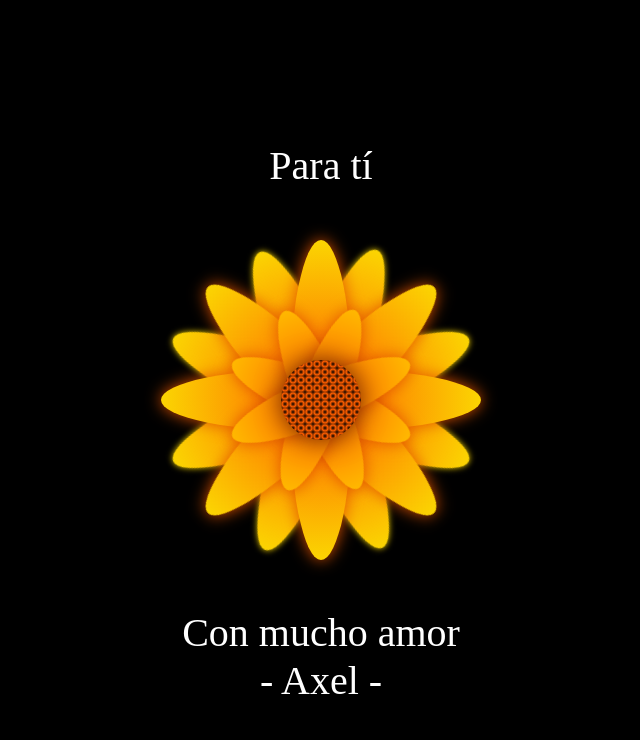
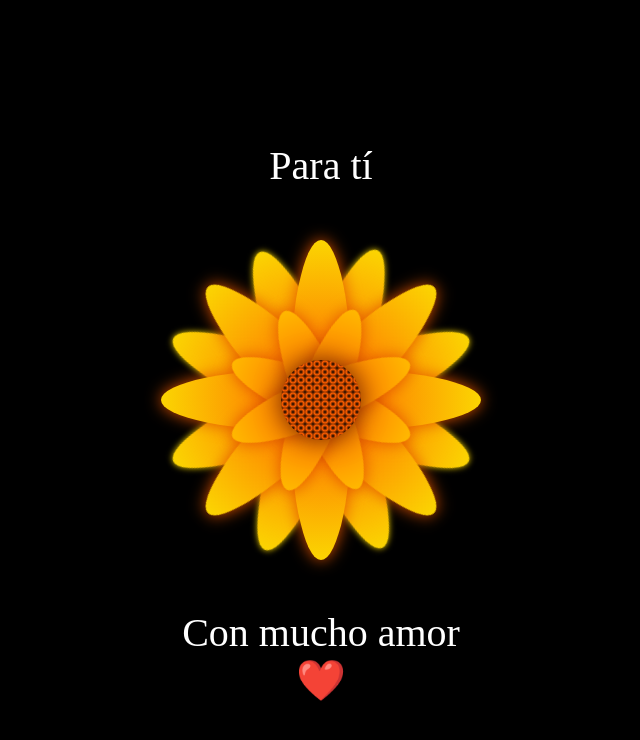
Before and after one commit to AxlBC/Flor-Amarilla-1, a plain HTML site: page index.html in a window 1280 px wide. Shown: the whole page, without its empty margins (319-959 px from the left). Drawn offline with Linux system fonts and the light colour scheme.

Commit message:
Actualización index.html

```diff
--- a/index.html
+++ b/index.html
@@ -41,7 +41,7 @@
     <div class="Petal3 p4">
     </div>
     <div class="text-below">Con mucho amor</div>
-    <div class="text-below-2">- Axel -</div>
+    <div class="text-below-2">❤️</div>
   </div>
 
   <script src="app.js"></script>
```
